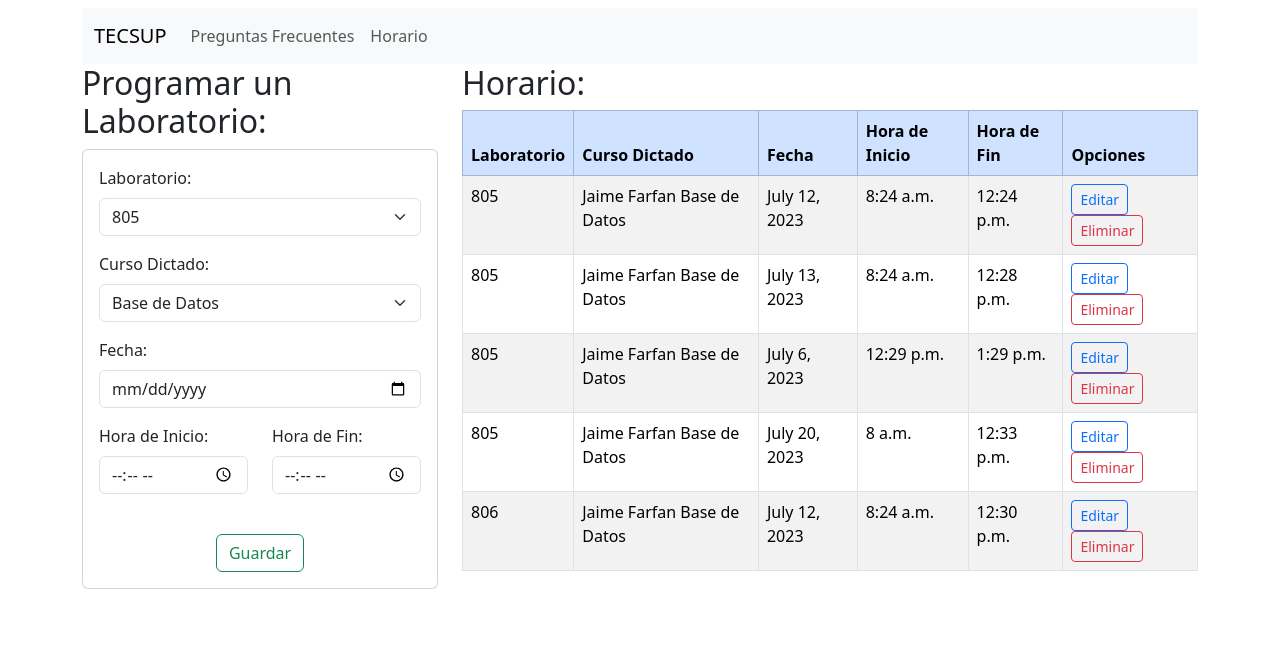
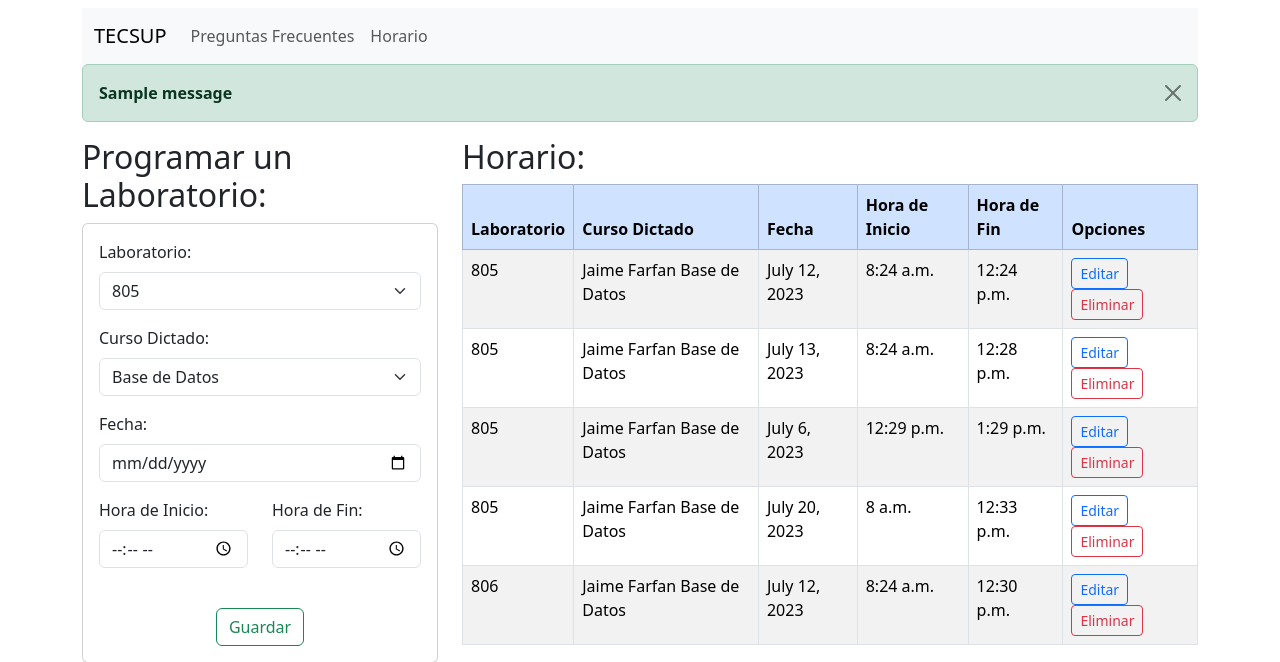
Before and after one commit to Max54611/4c24a-g6-programacionlabs, a Django app: page /listado in a window 1280 px wide. Shown: the top 662 px of the page. Run offline with Django 4.2, Linux system fonts and the light colour scheme; data comes from the database, SQL or seed files in the repository; both versions use the stored data as it was after the commit; one stand-in notice (Sample message) is shown.

Commit message:
Restrincción

```diff
--- a/Programacion/Laboratorios/templates/listado.html
+++ b/Programacion/Laboratorios/templates/listado.html
@@ -3,6 +3,23 @@
 {% block title %}Programacion de Laboratorios{% endblock %}
 
 {% block body %}
+
+{% if messages %}
+  {% for message in messages %}
+    {% if message.tags == 'success' %}
+      <div class="alert alert-success alert-dismissible fade show" role="alert">
+        <strong>{{ message }}</strong>
+        <button type="button" class="btn-close" data-bs-dismiss="alert" aria-label="Close"></button>
+      </div>
+    {% endif %}
+    {% if message.tags == 'error' %}
+      <div class="alert alert-danger alert-dismissible fade show" role="alert">
+        <strong>{{ message }}</strong>
+        <button type="button" class="btn-close" data-bs-dismiss="alert" aria-label="Close"></button>
+      </div>
+    {% endif %}
+  {% endfor %}
+{% endif %}
 
 <div class="row">
     <div class="col-sm-12 col-md-6 col-lg-4 col-xl-4">
--- a/Programacion/Laboratorios/views.py
+++ b/Programacion/Laboratorios/views.py
@@ -1,6 +1,8 @@
 from django.shortcuts import render, redirect
 from .models import *
 from django.db.models import Q
+from django.db import IntegrityError
+from django.contrib import messages
 
 # Create your views here.
 
@@ -13,6 +15,7 @@ def progLab(request):
     cursos_dictados = Curso_dictado.objects.all()
     return render(request, "listado.html", {"labs": listadoProgLabs, "laboratorios": laboratorios, "cursos_dictados": cursos_dictados})
 
+#No se permite registrar un laboratorio en una fecha y hora que ya se encuentre registrado o en el mismo rango de horas
 def registrar(request):
     laboratorio_id = request.POST["txtlaboratorio"]
     curso_dictado_id = request.POST["txtcurso_dictado"]
@@ -23,7 +26,19 @@ def registrar(request):
     laboratorio = Laboratorio.objects.get(id=laboratorio_id)
     curso_dictado = Curso_dictado.objects.get(id=curso_dictado_id)
 
-    lab_programado = Programacion_laboratorio.objects.create(laboratorio=laboratorio, curso_dictado=curso_dictado, fecha=fecha, hora_inicio=hora_inicio, hora_fin=hora_fin)
+    if Programacion_laboratorio.objects.filter(
+        Q(laboratorio=laboratorio) &
+        (Q(fecha=fecha) & (Q(hora_inicio__range=(hora_inicio, hora_fin)) | Q(hora_fin__range=(hora_inicio, hora_fin))))).exists():
+        messages.error(request, "Ya existe una programación para el laboratorio en el rango de fechas y horas especificado.")
+    else:
+        lab_programado = Programacion_laboratorio(
+        laboratorio=laboratorio,
+        curso_dictado=curso_dictado,
+        fecha=fecha,
+        hora_inicio=hora_inicio,
+        hora_fin=hora_fin)
+        lab_programado.save()
+        messages.success(request, "Programación de laboratorio registrada correctamente.")
     return redirect('/listado')
 
 def editar_datos(request,id):
@@ -41,7 +56,6 @@ def editar_datos(request,id):
         'datos':datos,
         'laboratorio':laboratorio,
         'laboratorios':laboratorioListado,
-
         'curso_dictado':curso_dictado,
         'cursos':cursoListado
     }
@@ -58,7 +72,20 @@ def editar(request):
     laboratorio = Laboratorio.objects.get(id=laboratorio_id)
     curso_dictado = Curso_dictado.objects.get(id=curso_dictado_id)
 
-    lab_programado = Programacion_laboratorio.objects.filter(id=id).update(laboratorio=laboratorio, curso_dictado=curso_dictado, fecha=fecha, hora_inicio=hora_inicio, hora_fin=hora_fin)
+    if Programacion_laboratorio.objects.filter(
+        Q(laboratorio=laboratorio) &
+        (Q(fecha=fecha) & (Q(hora_inicio__range=(hora_inicio, hora_fin)) | Q(hora_fin__range=(hora_inicio, hora_fin))))).exclude(id=id).exists():
+        messages.error(request, "Ya existe una programación para el laboratorio en el rango de fechas y horas especificado.")
+    else:
+        program = Programacion_laboratorio.objects.get(id=id)
+        program.laboratorio = laboratorio
+        program.curso_dictado = curso_dictado
+        program.fecha = fecha
+        program.hora_inicio = hora_inicio
+        program.hora_fin = hora_fin
+        program.save()
+        messages.success(request, "Programación de laboratorio editada correctamente.")
+
     return redirect('/listado')
 
 def eliminar(request,id):
```
Also changed, not shown: Programacion/Programacion_lab.db.
